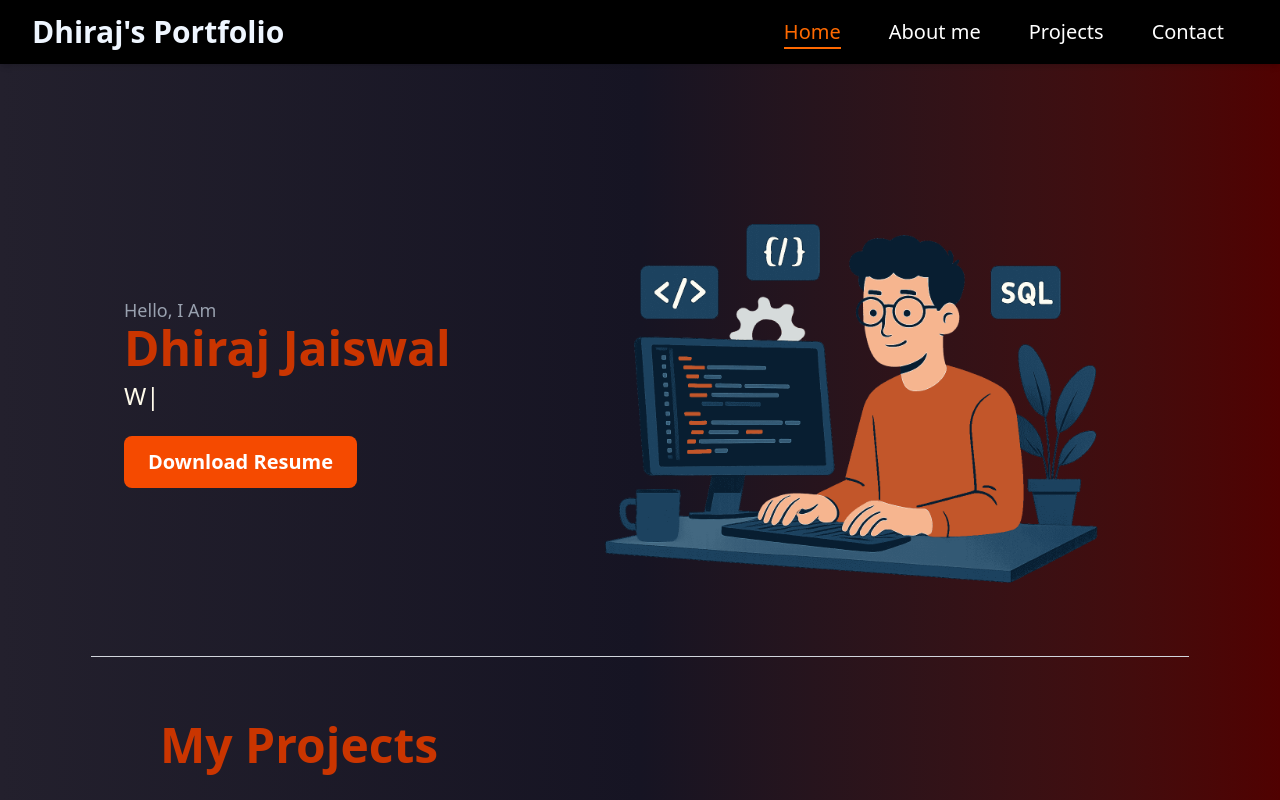
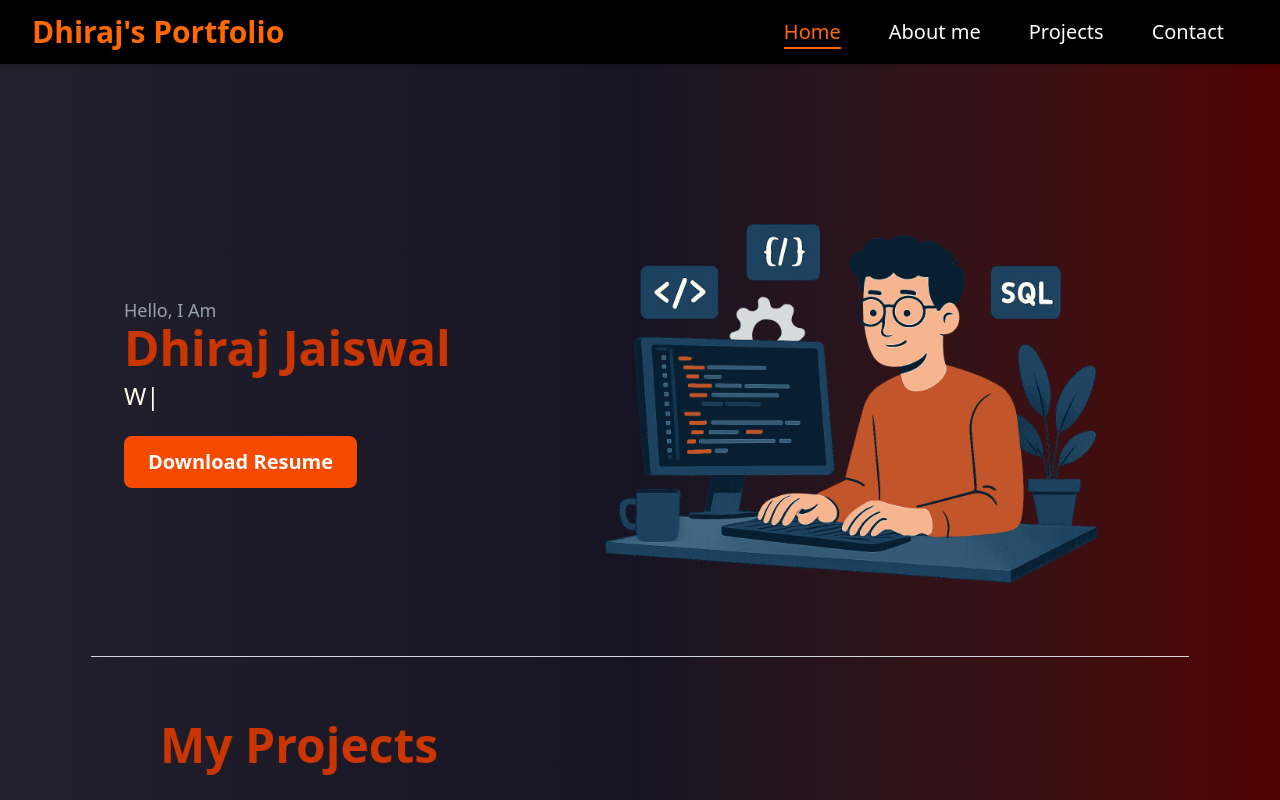
Before and after one commit to jaiswaldhiraj/Portfolio, a Next.js app: page / in a window 1280 px wide. Shown: the top 800 px of the page. Built offline with nearby package versions, Linux system fonts and the light colour scheme.

Commit message:
navbar logo color changed

```diff
--- a/app/components/Navbar.js
+++ b/app/components/Navbar.js
@@ -13,7 +13,7 @@ const Navbar = () => {
   return (
     <nav className="w-auto z-50 flex items-center justify-between h-16 bg-black text-blue-50 shadow-md">
       {/* Logo */}
-      <div id="nav_logo" className="ml-8 text-3xl font-bold">
+      <div id="nav_logo" className="ml-8 text-3xl font-bold text-orange-500">
         <Link href="/">Dhiraj&#39;s Portfolio</Link>
       </div>
 
```
